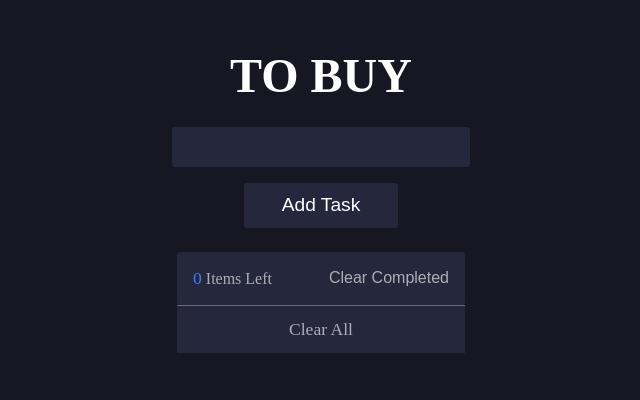
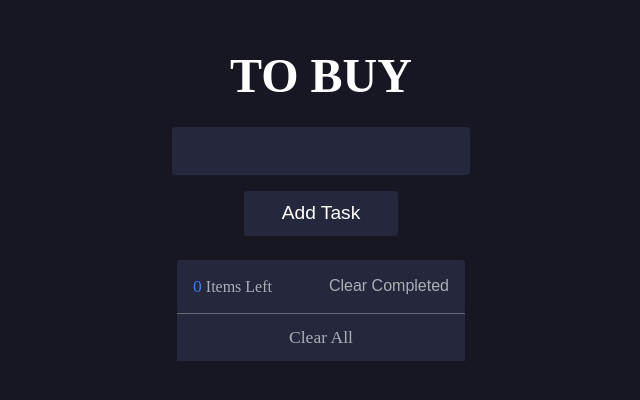
Before and after one commit to Cosmin2410/todo-app, a React (Create React App) app: page / in a window 1280 px wide. Shown: the part 192-592 px from the top of the page, without its empty margins (319-959 px from the left). Built offline with nearby package versions, Linux system fonts and the light colour scheme.

Commit message:
small css fix

```diff
--- a/src/Components/styles/From..styled.js
+++ b/src/Components/styles/From..styled.js
@@ -11,7 +11,7 @@ export const FromStyled = styled.div`
   input {
     all: unset;
     background-color: hsl(235, 24%, 19%);
-    height: 2.5rem;
+    height: 3rem;
     border-radius: 3px;
     padding: 0px 5px;
     width: 18rem;
```
